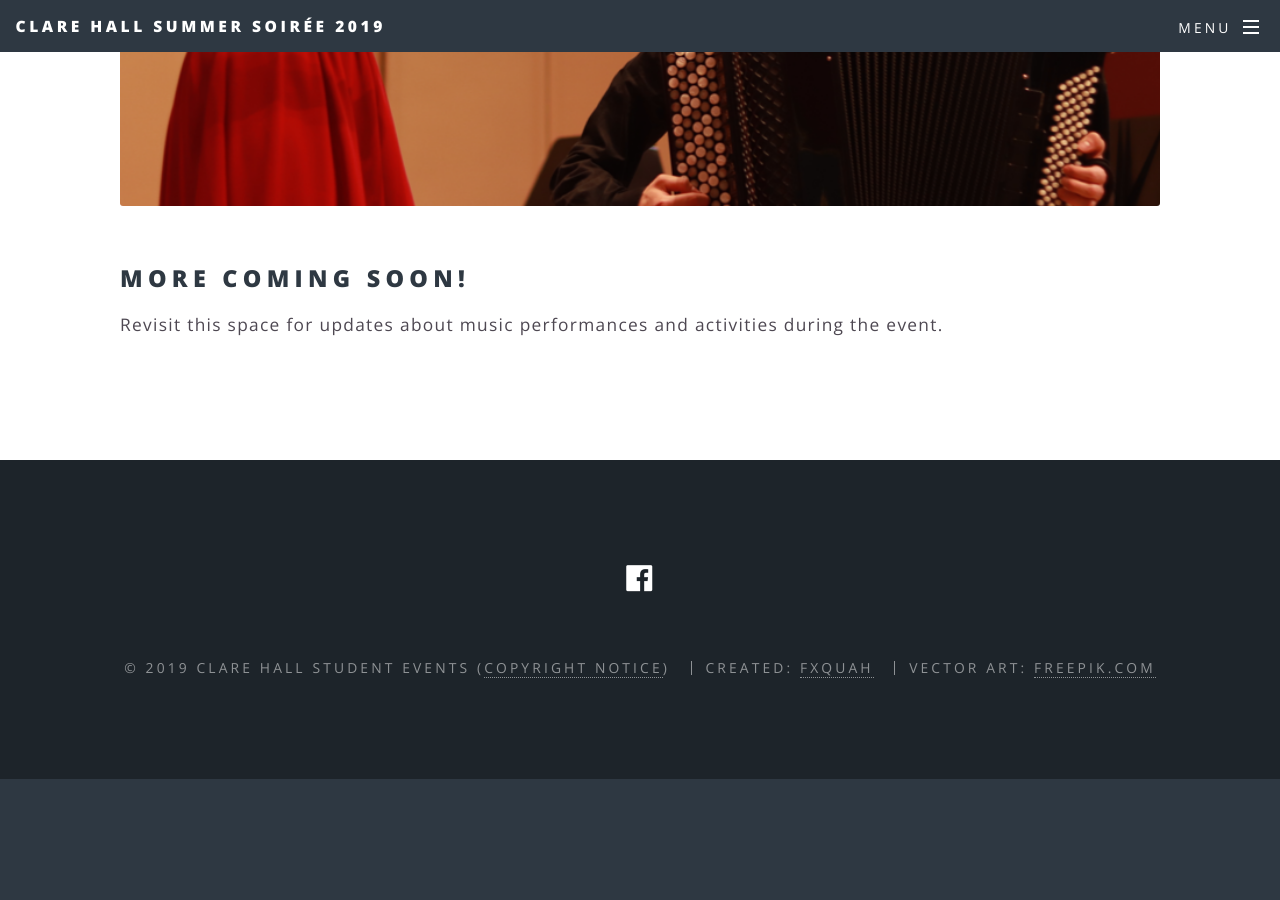
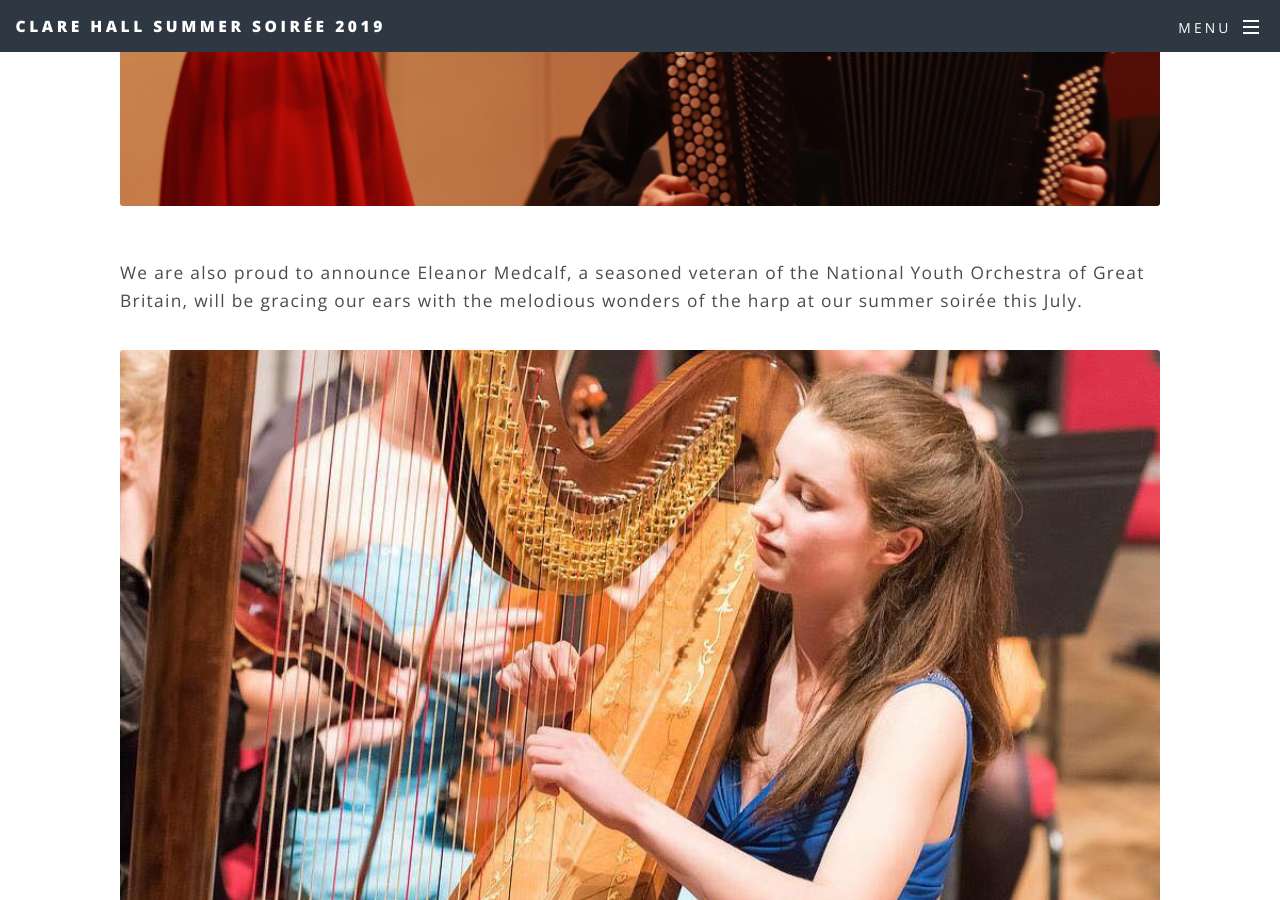
Before and after one commit to chse66/chsummersoiree19, a Jekyll site: the page built from programme.html, in a window 1280 px wide and 900 px high, scrolled down 1929 px. Built offline with Jekyll 4.4.1, drawn with Linux system fonts in a browser that asks for light colours; before the commit the page ends 2708 px from its top, so only the background shows below that.

Commit message:
add second musician

```diff
--- a/programme.html
+++ b/programme.html
@@ -25,8 +25,12 @@ title: Event Programme
     </div>
 
     <div class="passagechunk">
-      <h2>More coming soon!</h2>
-      <p>Revisit this space for updates about music performances and activities during the event.</p>
+      <p>We are also proud to announce Eleanor Medcalf, a seasoned veteran of the National Youth Orchestra of Great Britain, will be gracing our ears with the melodious wonders of the harp at our summer soirée this July.</p>
+      <div class="box alt">
+        <div class="row uniform 50%">
+          <div class="12u"><span class="image fit"><img src="images/music2.jpg" alt="" /></span></div>
+        </div>
+      </div>
     </div>
 
   </section>
```
Also changed, not shown: images/music2.jpg (added).
